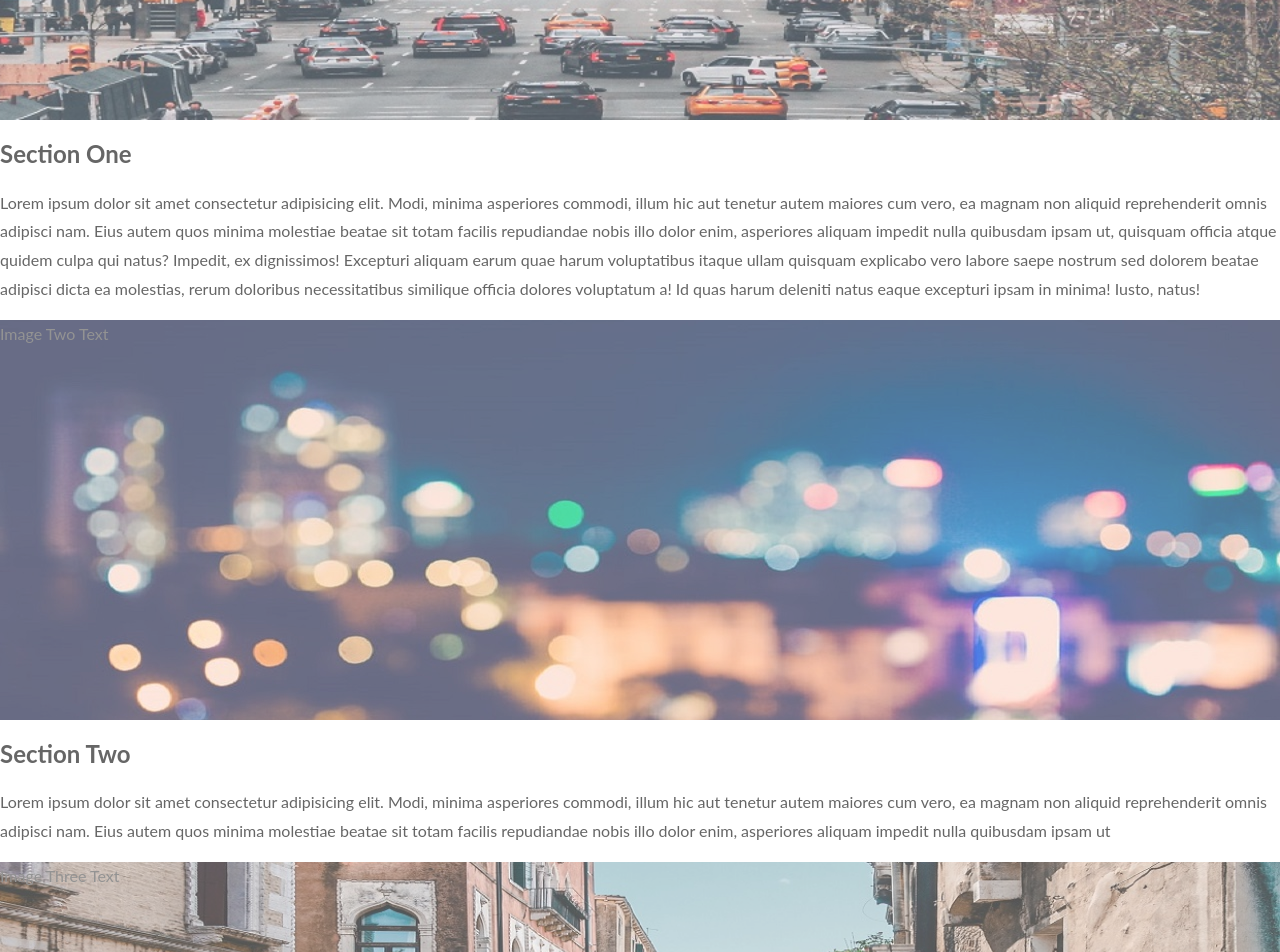
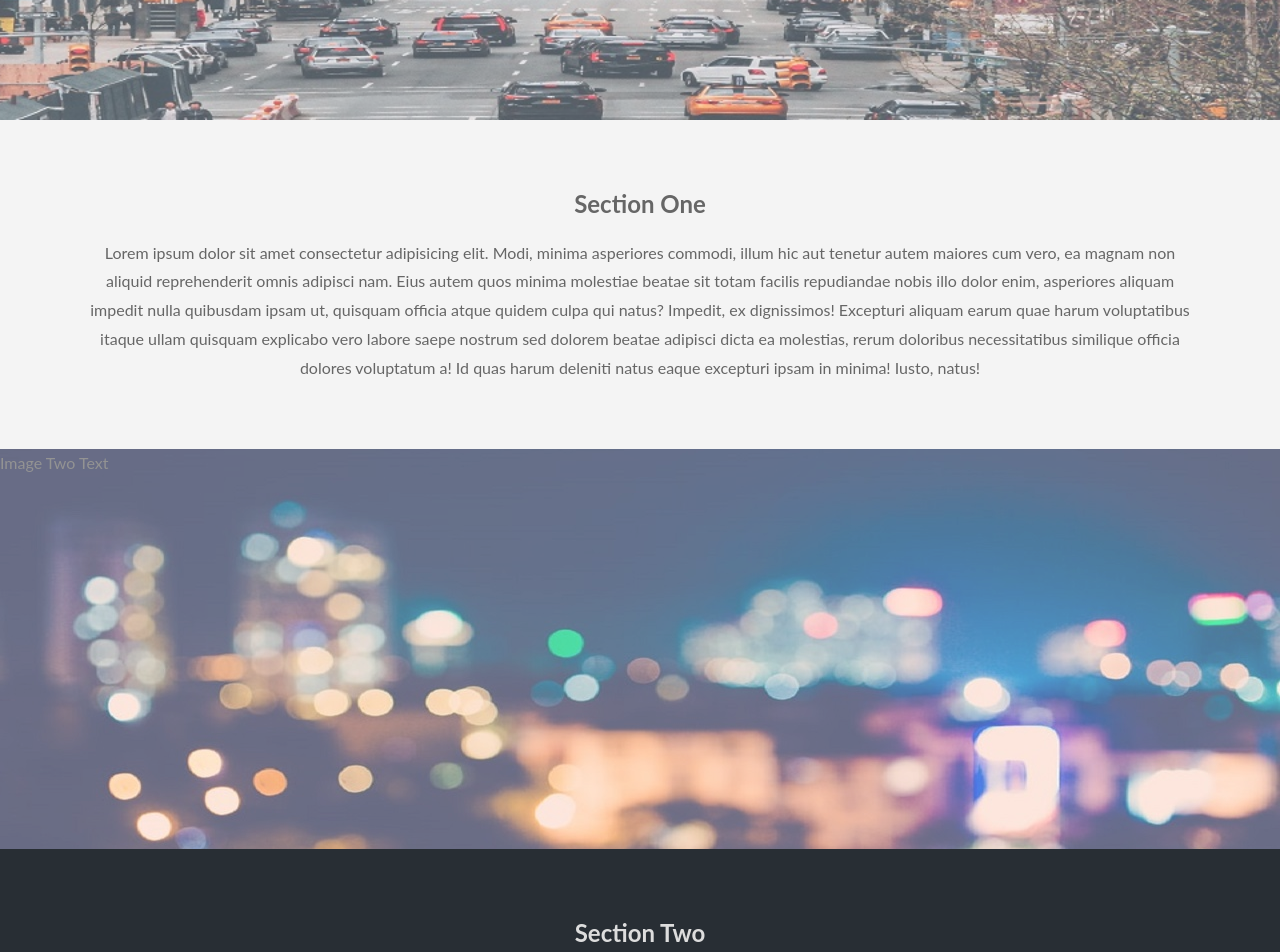
Before and after one commit to imadeCodeGirl/Imade-Parallax-Website, a plain HTML site: page index.html in a window 1280 px wide. Shown: the part 680-1632 px from the top of the page. Drawn offline with Linux system fonts and the light colour scheme.

Commit message:
decorated the sections

```diff
--- a/css/style.css
+++ b/css/style.css
@@ -32,3 +32,14 @@ body, html{
     min-height: 400px;
     background-repeat: no-repeat;
 }
+.section{
+    text-align: center;
+    padding: 50px 80px;
+}
+.section-light{
+    background-color: #f4f4f4;
+    color: #666666;
+}
+.section-dark{
+    background-color: #282e34;
+    color: #dddddd;
```
